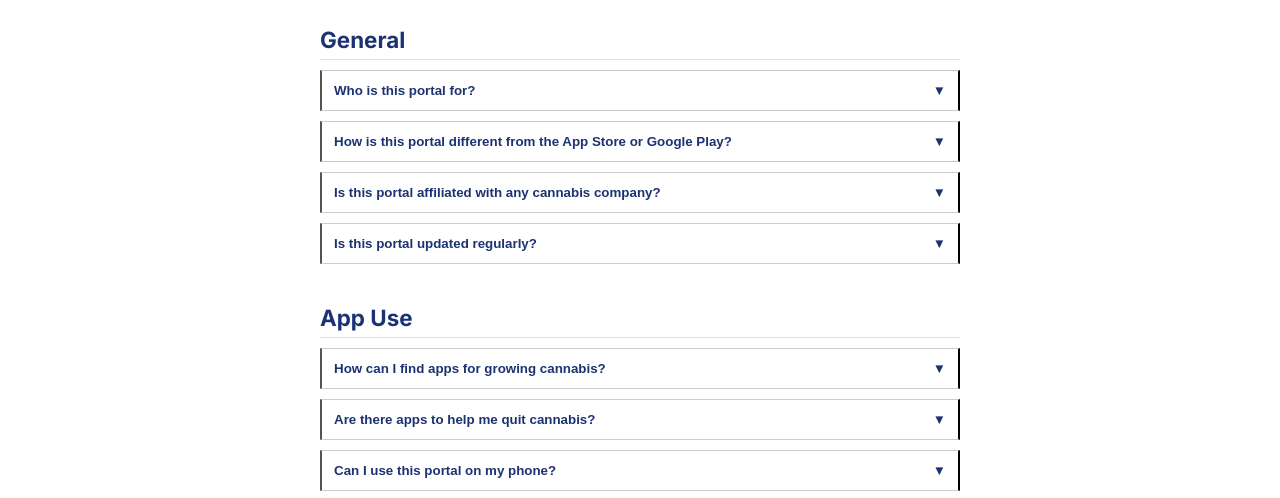
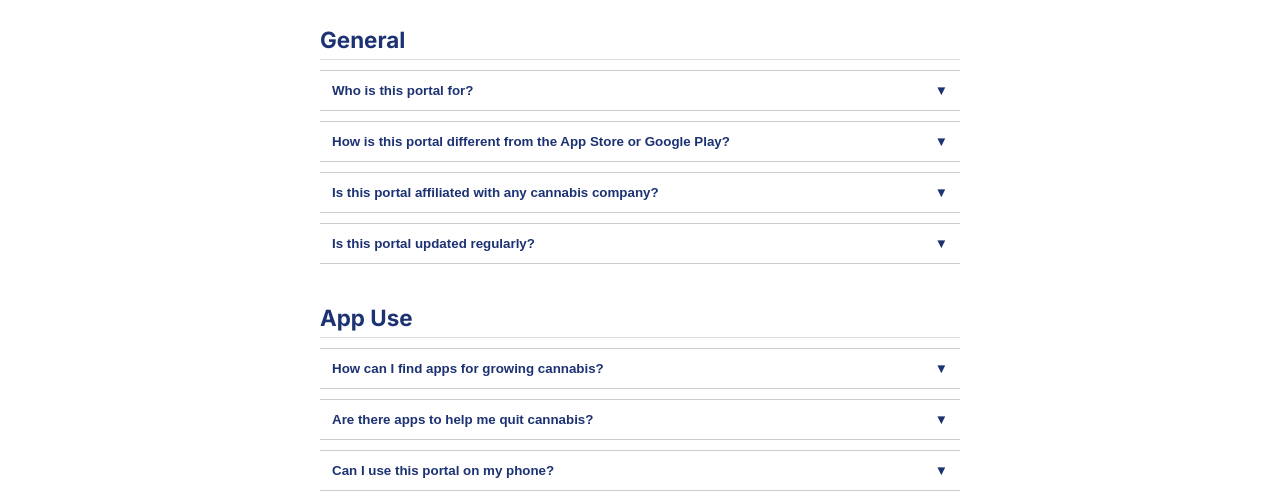
Before and after one commit to jlopez695/Cannabis-Health-Hub, a plain HTML site: page faq.html in a window 1280 px wide. Shown: the part 276-774 px from the top of the page. Drawn offline with Linux system fonts and the light colour scheme.

Commit message:
added min height to portal

```diff
--- a/styles.css
+++ b/styles.css
@@ -204,6 +204,7 @@ nav {
   margin: 0 auto;
   gap: 24px;
   padding-bottom: 50px;
+  min-height: calc(100vh - 140px);
 }
 
 .top-controls {
@@ -430,6 +431,7 @@ nav {
   width: 100%;
   padding: 12px;
   background: white;
+  border: none;
   border-top: 1px solid rgba(0, 0, 0, 0.2);
   border-bottom: 1px solid rgba(0, 0, 0, 0.2);
   display: flex;
@@ -438,6 +440,7 @@ nav {
   font-weight: bold;
   cursor: pointer;
   color: #1c3272;
+  outline: none;
 }
 
 .faq-category {
```
Also changed, not shown: faq.html (indentation only).
